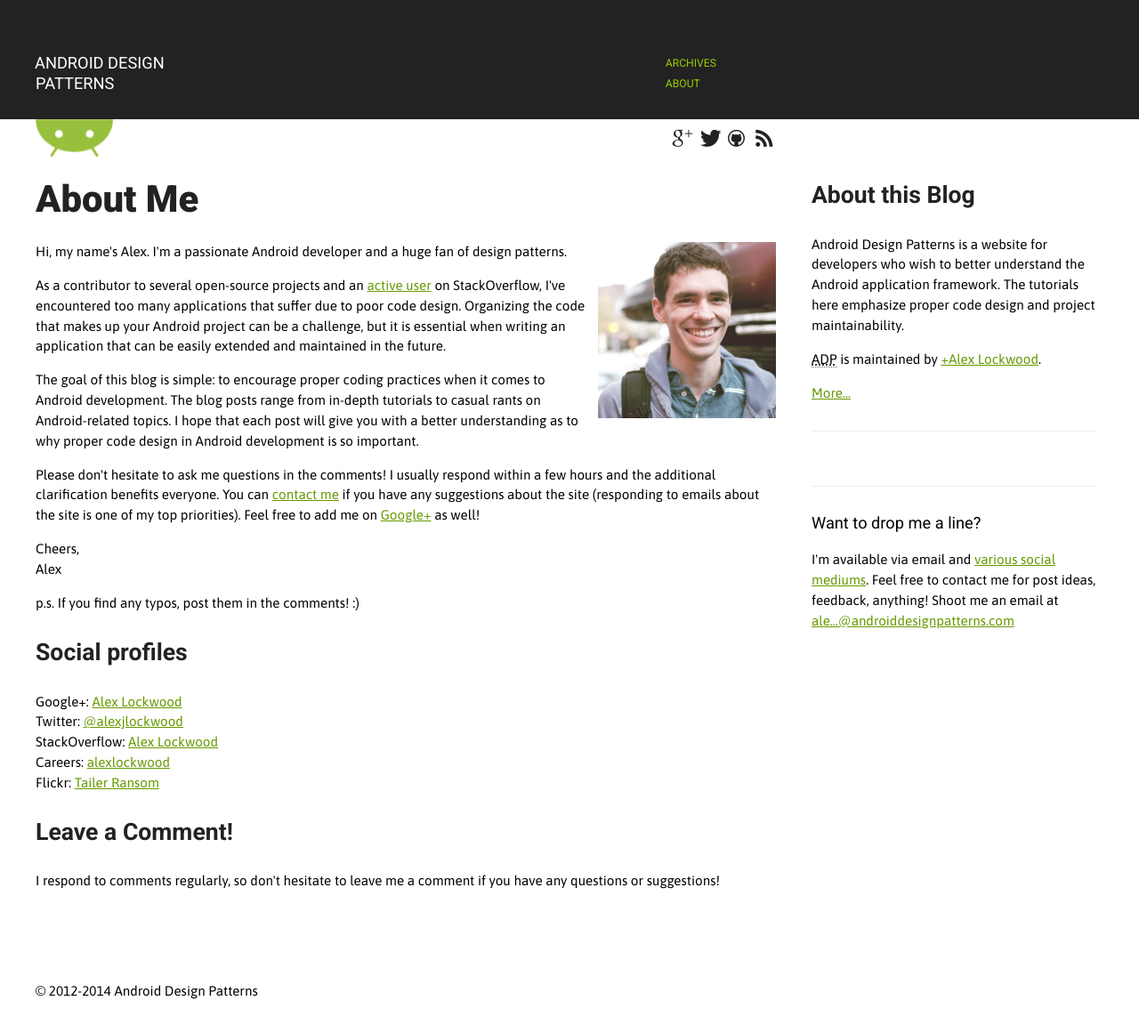
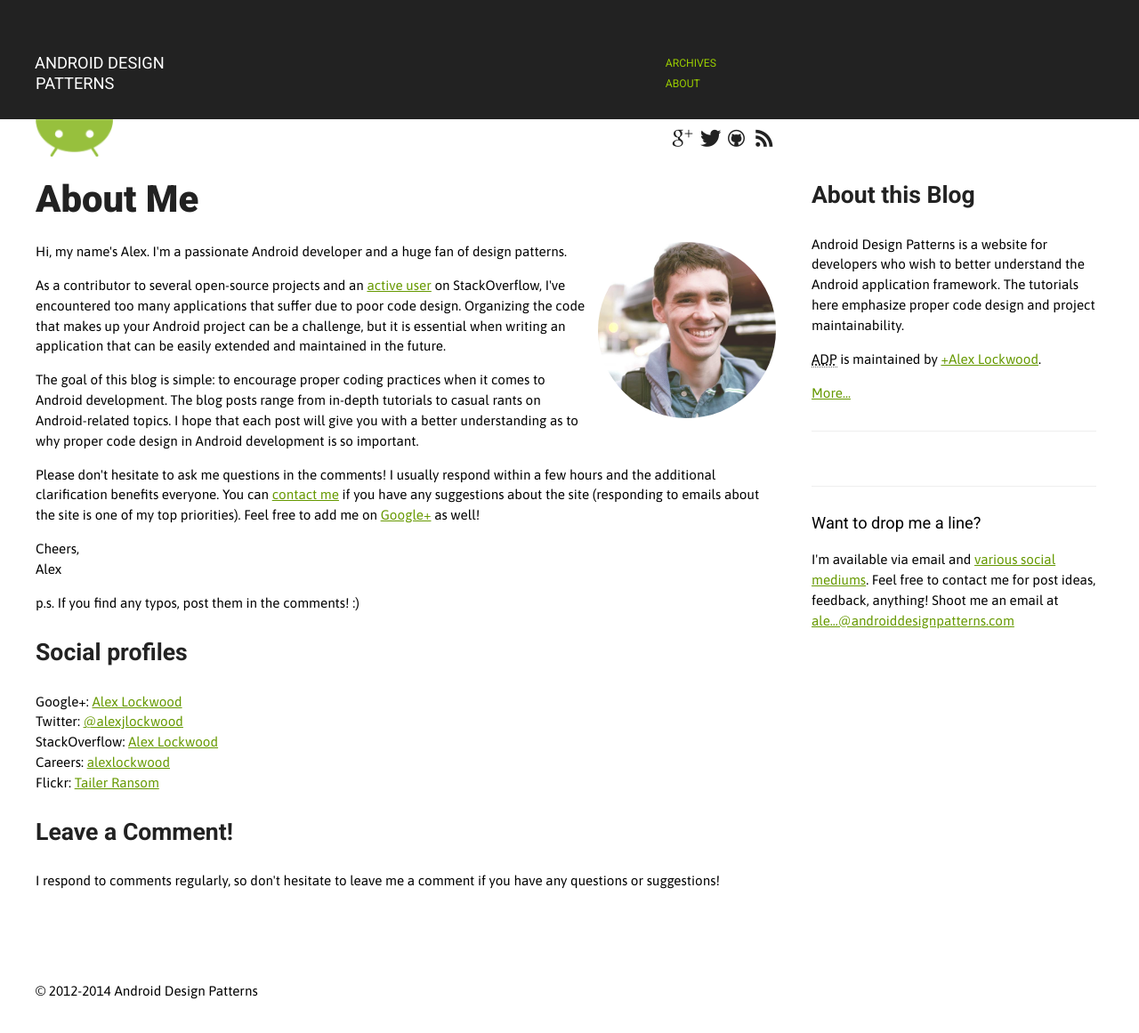
Before and after one commit to alexjlockwood/AndroidDesignPatterns, a Jekyll site: the page built from about/index.html, in a window 1280 px wide. Shown: the whole page at 89% size. Built offline with Jekyll 4.4.1, drawn with Linux system fonts in a browser that asks for light colours; Markdown is read by kramdown in place of the engine named in the settings; comment, search, counter and statistics services are not loaded.

Commit message:
Circle picture!

```diff
--- a/about/index.html
+++ b/about/index.html
@@ -14,7 +14,7 @@
 
 <header><h1>About Me</h1></header>
 
-<img src="/assets/images/profile-photo.jpg" alt="A photo of Alex Lockwood" style="height:198px;width:200px;margin-left: 5px;float:right;" />
+<img src="/assets/images/profile-photo.jpg" alt="A photo of Alex Lockwood" style="border-radius: 50%;height:198px;width:200px;margin-left: 5px;float:right;" />
 
 <p>Hi, my name's Alex. I'm a passionate Android developer and a huge fan of design patterns.</p>
 
```
